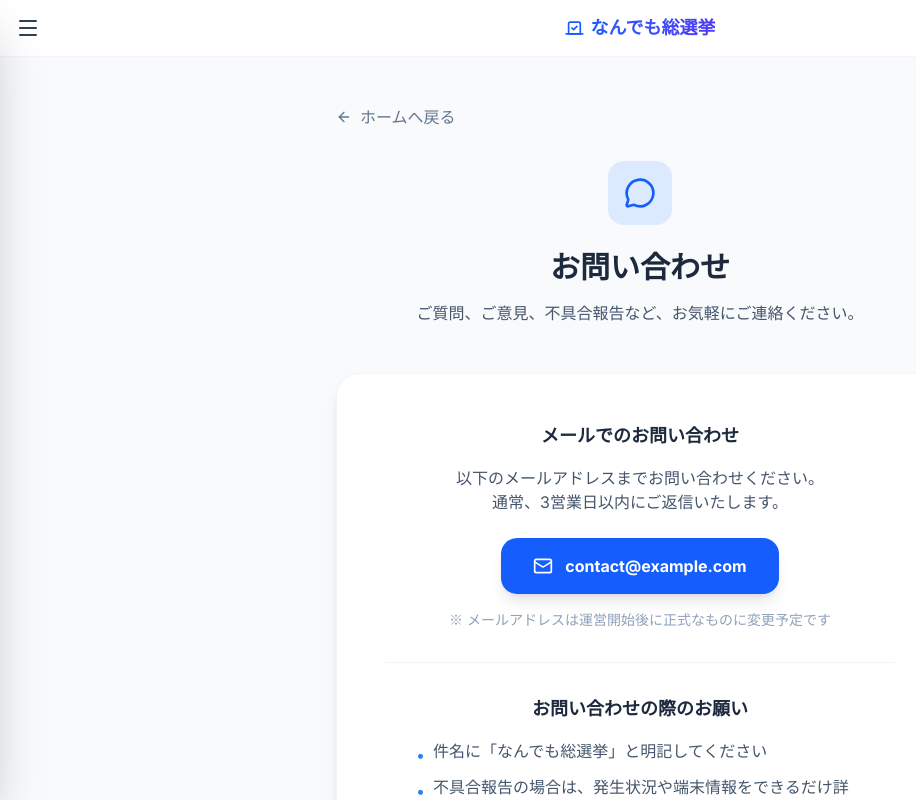
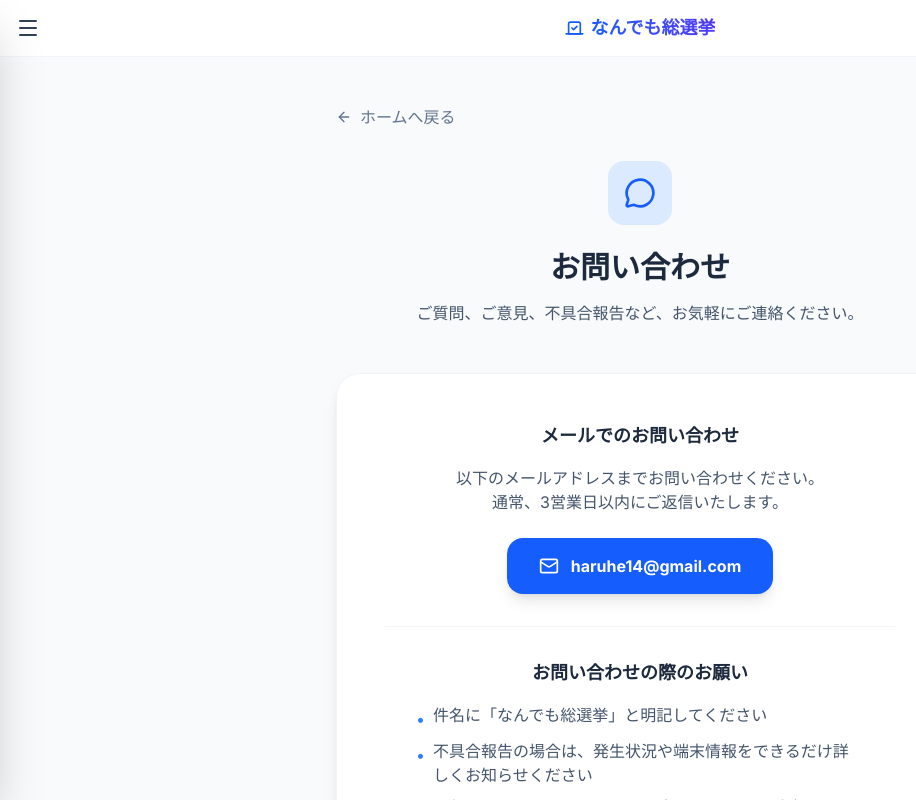
Before and after one commit to haruhei14/general-election-mvp, a Next.js app: page /contact in a window 1280 px wide. Shown: the top 800 px of the page, without its empty margins (0-916 px from the left). Built offline with nearby package versions, Linux system fonts and the light colour scheme.

Commit message:
Update contact email to haruhe14@gmail.com

```diff
--- a/app/contact/page.tsx
+++ b/app/contact/page.tsx
@@ -35,15 +35,13 @@ export default function ContactPage() {
                         通常、3営業日以内にご返信いたします。
                     </p>
                     <a
-                        href="mailto:contact@example.com"
+                        href="mailto:haruhe14@gmail.com"
                         className="inline-flex items-center gap-3 px-8 py-4 bg-blue-600 text-white font-bold rounded-2xl hover:bg-blue-700 transition-all shadow-lg hover:shadow-xl active:scale-[0.98]"
                     >
                         <Mail className="w-5 h-5" />
-                        contact@example.com
+                        haruhe14@gmail.com
                     </a>
-                    <p className="text-slate-400 text-sm mt-4">
-                        ※ メールアドレスは運営開始後に正式なものに変更予定です
-                    </p>
+
                 </div>
 
                 <hr className="border-slate-100" />
```
